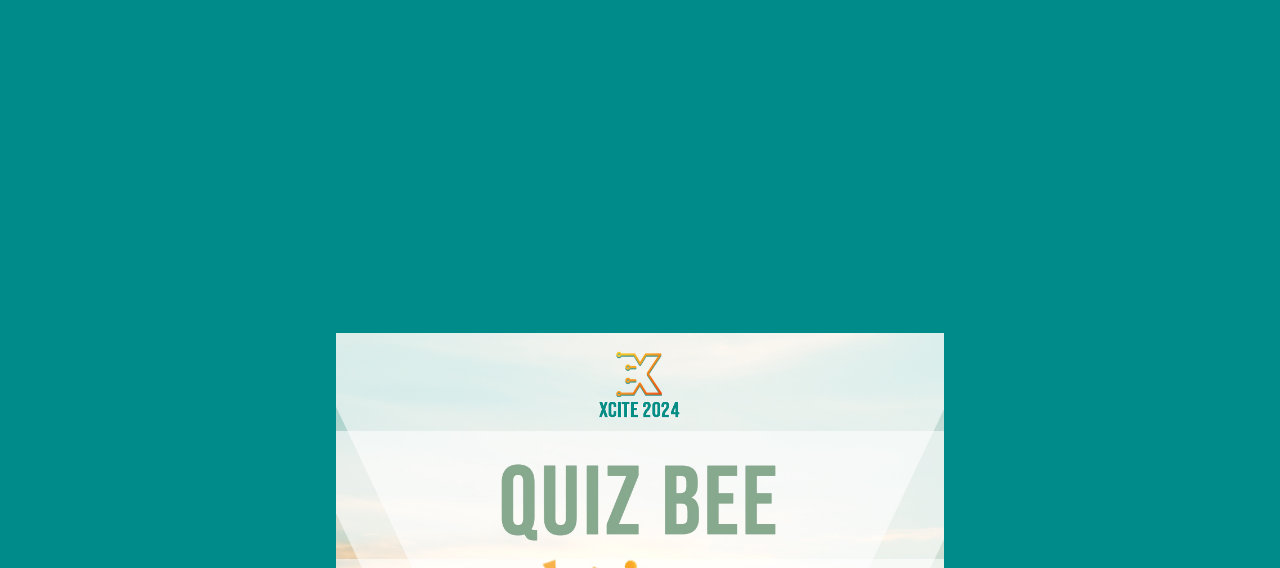
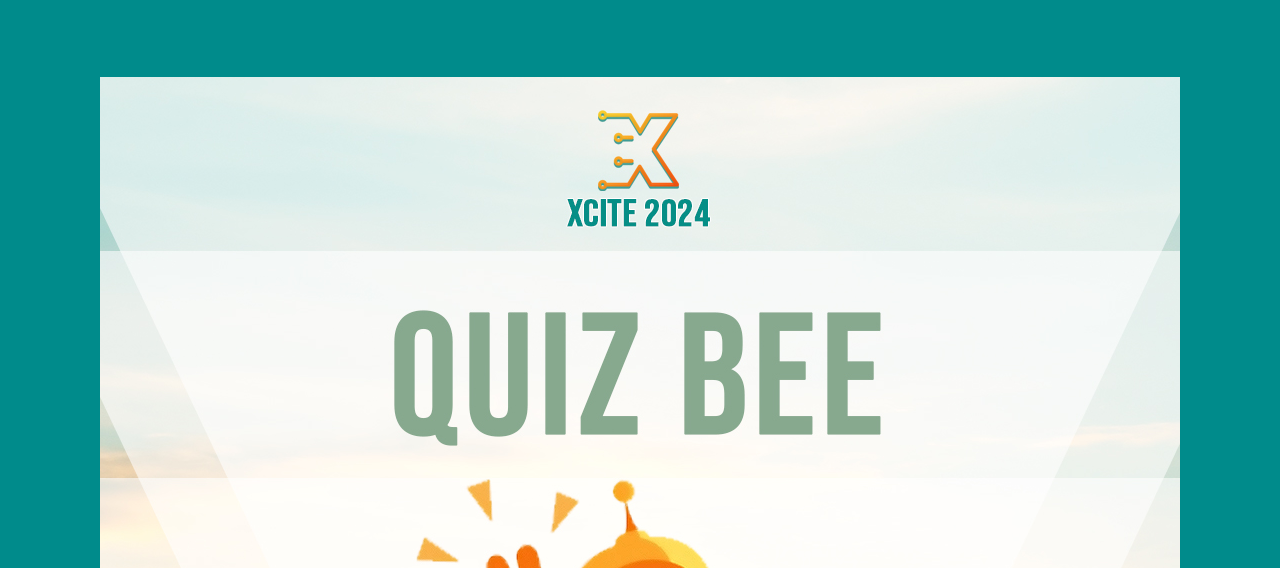
Before and after one commit to KingNoran/Xcite, a plain HTML site: page pages/events.html in a window 1280 px wide. Shown: the part 232-800 px from the top of the page. Drawn offline with Linux system fonts and the light colour scheme.

Commit message:
Update styles.css

```diff
--- a/styles.css
+++ b/styles.css
@@ -493,7 +493,7 @@ header .hamburger:hover{
 }
 
 .body.events #quizbee{
-  padding: 16rem;
+  padding: 0%;
 }
 
 .body.events .others{
```
